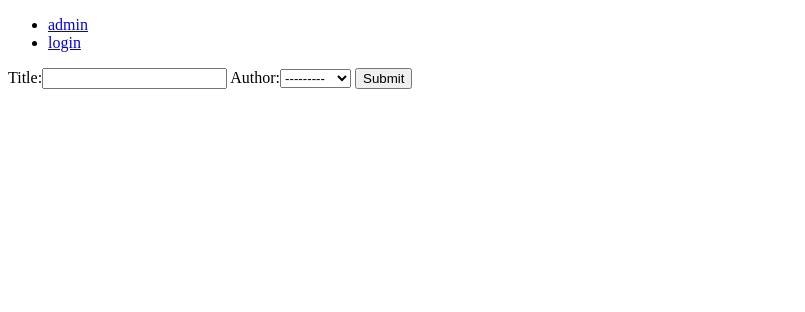
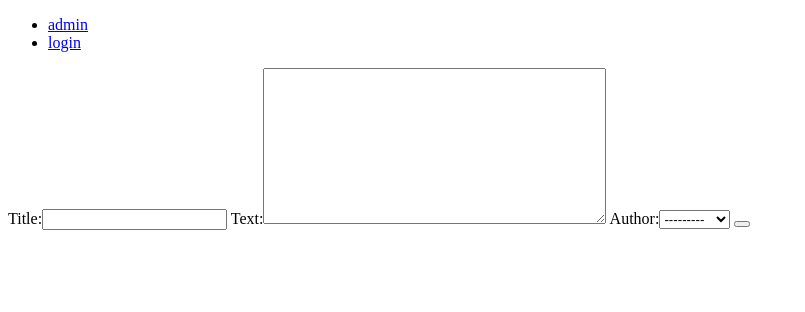
Before and after one commit to cholso/django_blog_3, a Django app: template mysite/blogging/templates/blogging/post.html in a window 1280 px wide. Shown: the top 312 px of the page, without its empty margins (0-805 px from the left). Run offline with Django 3.2, Linux system fonts and the light colour scheme; the template is opened without the code that fills it: values that come from a table or form of the project are taken from there, others are empty; a user stored in the database is signed in; data comes from the database, SQL or seed files in the repository; parts of the project's set-up code (start-up, migrations or seed data) failed here and were passed over.

Commit message:
Cleaning up Django ModelForm addon

```diff
--- a/mysite/blogging/forms.py
+++ b/mysite/blogging/forms.py
@@ -1,7 +1,9 @@
+# Adding the Django ModelForm Feature
+
 from django.forms import ModelForm
 from blogging.models import Post
 
 class MyPostForm(ModelForm):
     class Meta:
         model = Post
-        fields = ['title', 'body', 'author']
+        fields = ['title', 'text', 'author']
--- a/mysite/blogging/templates/blogging/post.html
+++ b/mysite/blogging/templates/blogging/post.html
@@ -1,3 +1,4 @@
+{# Added for Django ModelForm addon #}
 {% extends "base.html" %}
 {% block content %}
 <form method="post">
@@ -5,6 +6,6 @@
 
 	{{form}}
 
-	<input type="submit" value="Submit">
+	<button type="submit" class="btn btn-default"&gt;Submit</button>
 </form>
 {% endblock %}
```
Also changed, not shown: mysite/blogging/views.py (+8 -2 lines).
